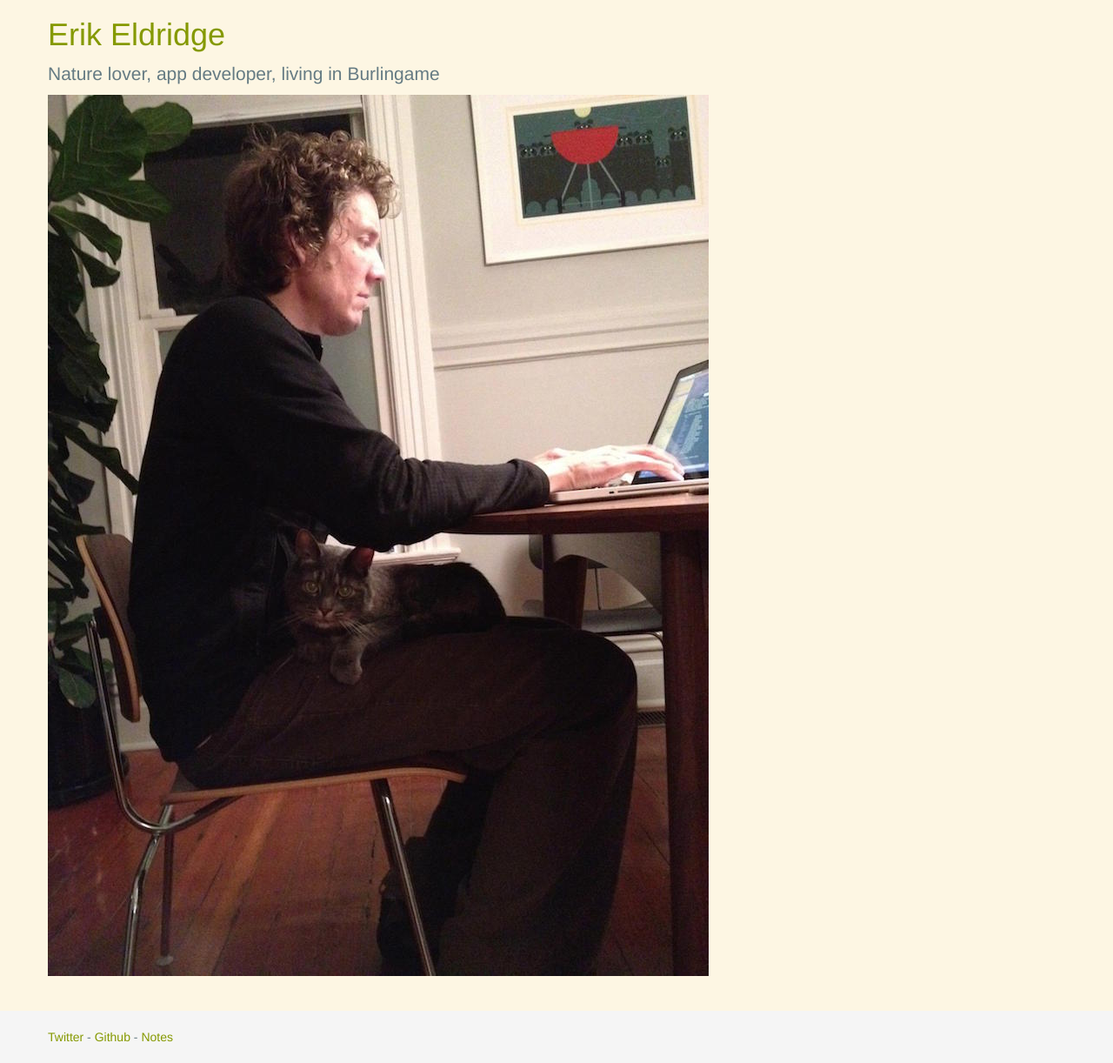
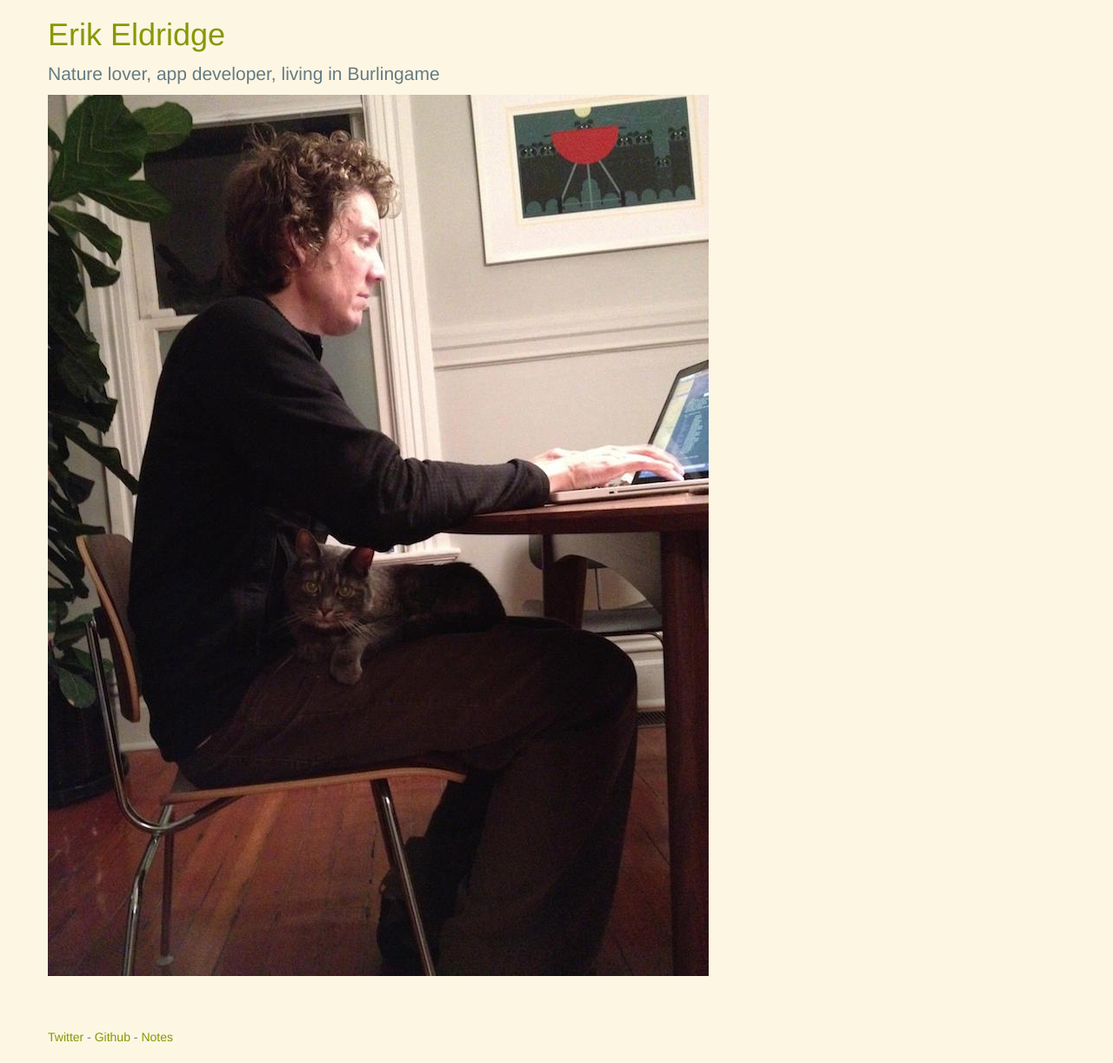
Before and after one commit to erikeldridge/erikeldridge.github.com, a Jekyll site: the page built from index.html, in a window 1280 px wide. Shown: the whole page at 87% size. Built offline with Jekyll 4.4.1, drawn with Linux system fonts in a browser that asks for light colours.

Commit message:
Style footer to match body, and credit solarized scss

```diff
--- a/css/footer.css
+++ b/css/footer.css
@@ -18,5 +18,4 @@ footer {
   /* Set the fixed height of the footer here */
   height: 60px;
   padding-top: 20px;
-  background-color: #f5f5f5;
 }
--- a/css/solarized.scss
+++ b/css/solarized.scss
@@ -1,6 +1,10 @@
 ---
 ---
 
+/*
+"a sass (scss) snippet that inverts solarized based on the class of the html tag"
+http://ethanschoonover.com/solarized
+*/
 $base03:    #002b36;
 $base02:    #073642;
 $base01:    #586e75;
@@ -43,6 +47,3 @@ html * {
   margin: 20px 0;
   border: 1px solid $base00;
 }
-#footer {
-  background-color: $base2;
-}
```
